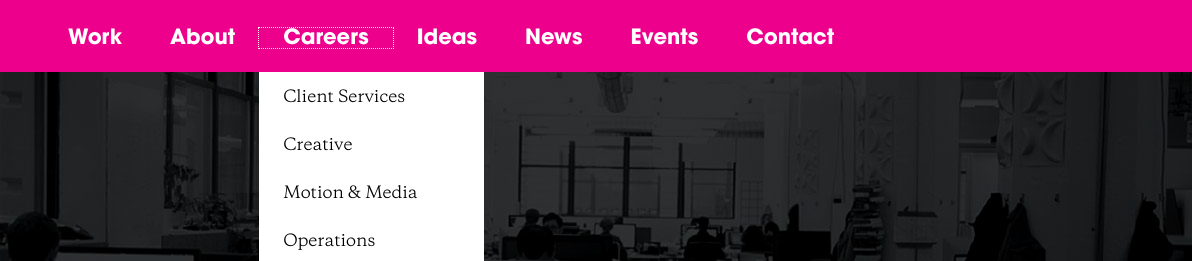
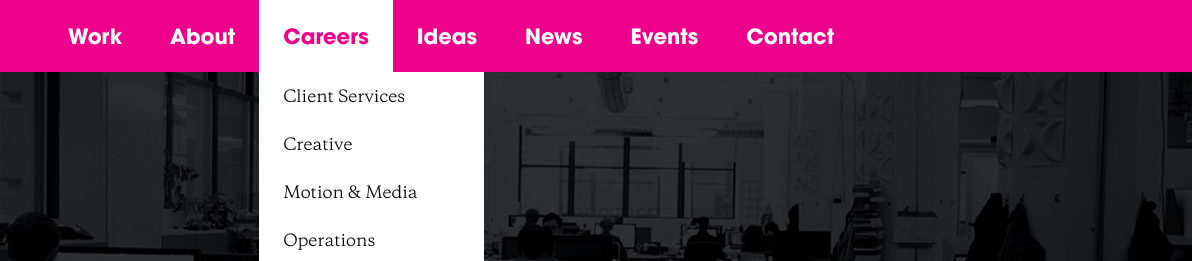
Before and after one commit to eorosales/ErwinRosales_HugeNavExercise, a website: page public/index.html in a window 1280 px wide. Both pictures are taken after a click on the element 413 px from the left and 38 px from the top of the page. Shown: the top 261 px of the page, 88-1280 px from the left. Drawn offline with Linux system fonts and the light colour scheme; files whose address does not match are found by name.

Commit message:
Added interaction for overlay mask over content

```diff
--- a/dev/sass/_nav-top-bar.scss
+++ b/dev/sass/_nav-top-bar.scss
@@ -41,7 +41,7 @@ nav.nav-top-bar {
         text-decoration: none;
         width: auto;
 
-        &:hover {
+        &:hover, &:focus{
           color: #ec008c;
           padding-top: 28px;
           padding-bottom: 24px;
--- a/dev/sass/_page-content-m.scss
+++ b/dev/sass/_page-content-m.scss
@@ -34,7 +34,8 @@ body {
 			    color: #000;
 			    display: block;
 			    display: inline-block;
-			    margin-top: 46px;
+			    margin-top: 4px;
+			    position: absolute;
 
 			    strong {
 			      display: block;
@@ -68,4 +69,6 @@ body {
 	width: 100%;
 	z-index: -1;
 	display: block ;
+	opacity: 0;
+	transition: 0.2s;
 }
--- a/dev/sass/_page-content.scss
+++ b/dev/sass/_page-content.scss
@@ -57,4 +57,6 @@ body {
 	padding-bottom: 100%;
 	z-index: 1;
 	display: block;
+	opacity: 0;
+	transition: 0.2s;
 }
--- a/public/js/main.js
+++ b/public/js/main.js
@@ -1,44 +1,36 @@
-// Rotate chevron * 180
-function rotateArrow(arrow, subDiv) {
-	if(subDiv.classList != 'dropdown-content hide') {
-		console.log('test');
-	}
-}
-
 // Add click interaction to 'hamburger'
 function setHamburgerInteraction() {
 	var hamburger = document.getElementById('logo');
 	hamburger.setAttribute('class', 'toggle-nav-button');
 	var toggleNavButton = document.querySelector('.toggle-nav-button');
 	var mainNav = document.getElementById('main-nav');
-
-	// Toggle subDiv visibility in mobile
+	var mask = document.querySelector('.overlay');
+	// Push 'n' Pull in mobile
 	toggleNavButton.addEventListener('click', function() {
 		toggleNavButton.setAttribute('href', 'javascript:void(0)');
 		var pageContent = document.querySelector('.wrapper');
-
-		// Push primary navigation right
+		// Push primary navigation right -->
 		if(mainNav.classList != 'primary-nav primary-nav-push-right') {
 			mainNav.removeAttribute('class');
 			mainNav.setAttribute('class','primary-nav primary-nav-push-right');
+			mask.style.opacity = '1';
 		}else{
-		// Pull primary navigation left
+		// Pull primary navigation left <--
 			mainNav.removeAttribute('class');
 			mainNav.setAttribute('class', 'primary-nav primary-nav-pull-left');
+			mask.style.opacity = '0';
 		}
-
-		// Push page content to right
+		// Push page content to right -->
 		if(pageContent.classList != 'wrapper wrapper-push-right') {
 			pageContent.removeAttribute('class');
 			pageContent.setAttribute('class', 'wrapper wrapper-push-right');
 		}else{
-		// Pull page content to left
+		// Pull page content to left <--
 			pageContent.removeAttribute('class');
 			pageContent.setAttribute('class', 'wrapper wrapper-pull-left');
 		}
 	});
 }
-
 // Insert arrow for items with mobile dropown content
 function appendArrow(itemsDiv, subDiv) {
 	var span = document.createElement('span');
@@ -47,38 +39,33 @@ function appendArrow(itemsDiv, subDiv) {
 	img.setAttribute('src', '/images/arrow.png');
 	span.appendChild(img);
 	span.setAttribute('class', 'chevron-rotate-down');
-
 	arrow.firstChild.appendChild(span);
-	rotateArrow(arrow, subDiv);
-
 	return arrow;
 }
-
 // Toggle push and pull for subDiv
 function toggleDropdownContent (itemsDiv, subDiv) {
-	var arrow = appendArrow(itemsDiv, subDiv); // Add arrows to items with secondary items
+	var arrow = appendArrow(itemsDiv, subDiv); // Add arrows to items with dropdown content
+	var mask = document.querySelector('.overlay');
 	itemsDiv.addEventListener('click', function() {
 		if(itemsDiv.firstChild.nextSibling.classList.contains('hide')) {
 			subDiv.removeAttribute('class');
 			subDiv.setAttribute('class', 'dropdown-content show');
-
-			// Rotate chevron into initial position
+			mask.style.opacity = '1';
+			// Rotate chevron into initial position depending on current class of subDiv
 			var chevron = this.querySelector('.chevron-rotate-down');
 			chevron.removeAttribute('class');
 			chevron.setAttribute('class', 'chevron-rotate-up');
-
 		}else{
 			subDiv.removeAttribute('class');
 			subDiv.setAttribute('class', 'dropdown-content hide');
-
-			// Rotate chevron 180 degrees
+			mask.style.opacity = '0';
+			// Rotate chevron 180 degrees depending on current class of subDiv
 			var chevron = this.querySelector('.chevron-rotate-up');
 			chevron.removeAttribute('class');
 			chevron.setAttribute('class', 'chevron-rotate-down');
 		}
 	});
 }
-
 // Construct div container to hold secondary items
 function setSubNav(itemsDiv, subItemsLength, subItems) {
 	if(typeof(subItems) !== 'undefined') {
@@ -95,49 +82,39 @@ function setSubNav(itemsDiv, subItemsLength, subItems) {
 				subDiv.setAttribute('class', 'dropdown-content hide');
 				itemsDiv.appendChild(subDiv);
 			}
-			toggleDropdownContent(itemsDiv, subDiv); // Toggle mobile navigation visibility
-
+			toggleDropdownContent(itemsDiv, subDiv); // Toggle dropdown content for mobile
 			return subDiv;
 		}
 	}
 }
-
 // Construct div elements to hold items
 function setListItems(items, label, url) {
 	var itemsDiv = document.createElement('div');
 	var itemsUrl = document.createElement('a');
 	var itemsUrlText = document.createTextNode(label);
-
 	itemsUrl.appendChild(itemsUrlText);
 	itemsUrl.setAttribute('href', url);
 	itemsDiv.appendChild(itemsUrl);
 	itemsDiv.setAttribute('class', 'top-nav-item');
-
 	return itemsDiv;
 }
-
 // Set labels and urls to vars
 function setItems(items) {
 	var itemsLength = items.length;
 	var subClick = items.items;
 	var mainNavContainer = document.getElementById('main-nav');
-
 	for(var i = 0; i < itemsLength; i++) {
-
 		var itemsLabel = items[i].label;
 		var itemsUrl = items[i].url;
 		var itemsDiv = setListItems(items, itemsLabel, itemsUrl);
-
 		var subItems = items[i].items;
 		var subItemsLength = items[i].items.length;
 		var subDiv = setSubNav(itemsDiv, subItemsLength, subItems);
-
 		mainNavContainer.appendChild(itemsDiv);
 	}
 	setHamburgerInteraction();
 	return itemsDiv;
 }
-
 // Fire AJAX request
 function accessNavItems () {
 	var xhr = new XMLHttpRequest();
@@ -151,5 +128,4 @@ function accessNavItems () {
 	xhr.open('GET', '/api/nav.json', true);
 	xhr.send();
 }
-
 accessNavItems();
```
Also changed, not shown: public/styles/main.css, 1 other file.
